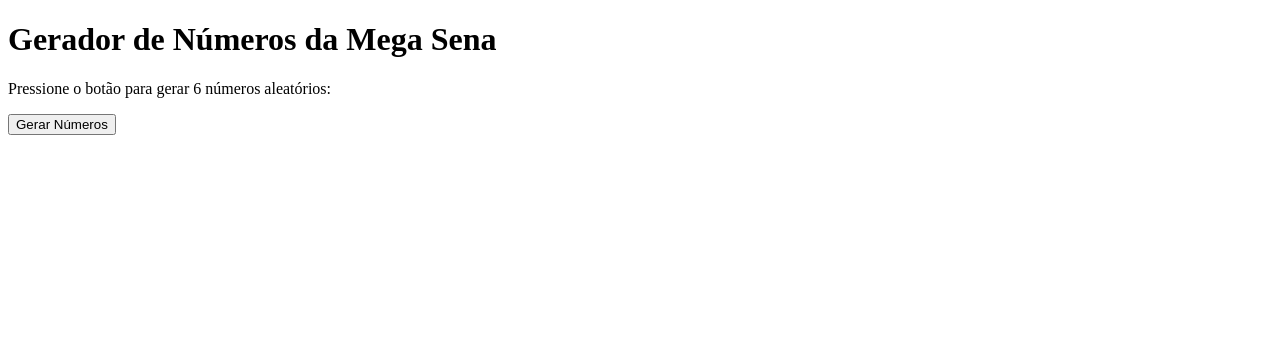
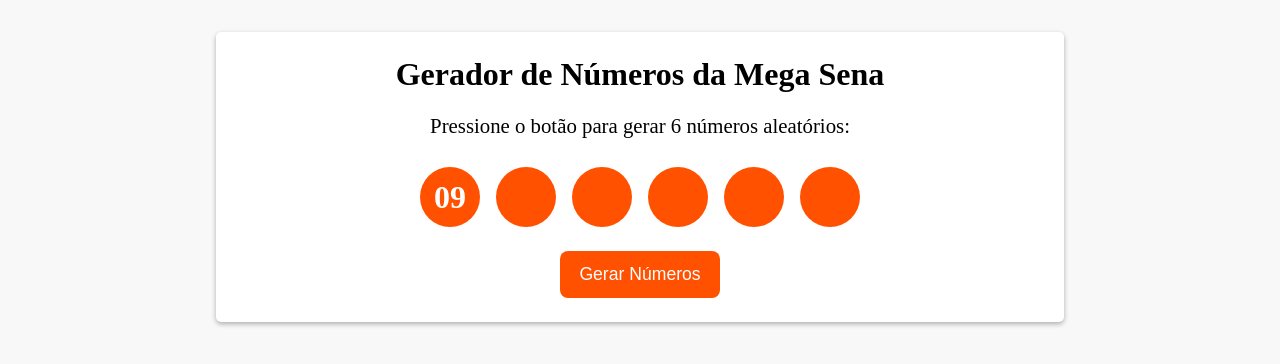
Before and after one commit to danizelrocha/GeradorNumerico, a plain HTML site: page index.html in a window 1280 px wide. Drawn offline with Linux system fonts and the light colour scheme.

Commit message:
css finalizado

```diff
--- a/index.html
+++ b/index.html
@@ -4,7 +4,7 @@
     <meta charset="UTF-8" />
     <meta name="viewport" content="width=device-width, initial-scale=1.0" />
     <title>Gerador de Números da Mega Sena</title>
-    <link rel="stylesheet" href="style.css" />
+    <link rel="stylesheet" href="styles.css" />
     <script src="index.js" defer></script>
   </head>
   <body>
@@ -12,7 +12,7 @@
       <h1>Gerador de Números da Mega Sena</h1>
       <p>Pressione o botão para gerar 6 números aleatórios:</p>
       <div id="numbers">
-        <span class="number"></span>
+        <span class="number">09</span>
         <span class="number"></span>
         <span class="number"></span>
         <span class="number"></span>
--- a/styles.css
+++ b/styles.css
@@ -1,9 +1,9 @@
-body{
+body {
     font-size: Arial;
     background-color: #f8f8f8;
 }
 
-.container{
+.container {
     max-width: 800px;
     margin: 2rem auto;
     padding: 1.5rem;
@@ -11,3 +11,53 @@ body{
     border-radius: 5px;
     box-shadow: 0 2px 5px rgba(0, 0, 0, 0.3);
 }
+
+h1 {
+    margin-top: 0;
+    font-size: 2rem;
+    text-align: center;
+}
+
+p {
+    margin-bottom: 1.8rem;
+    font-size: 1.3rem;
+    text-align: center;
+}
+
+#numbers {
+    display: flex;
+    gap: 1rem;
+    justify-content: center;
+    align-items: center;
+    margin-bottom: 1.5rem;
+}
+
+.number {
+    width: 60px;
+    height: 60px;
+    border-radius: 50%;
+    background-color: #ff5100;
+    text-align: center;   /* alinha os números */
+    line-height: 60px;    /* centraliza os números */
+    color: #fff;
+    font-size: 2rem;
+    font-weight: bold;
+}
+
+button{
+    display: block;
+    margin: 0 auto;
+    padding: 0.8rem 1.2rem;
+    font-size: 1.1rem;
+    color: #fff;
+    background-color: #ff5100;
+    border: none;
+    border-radius: 8px;
+    cursor: pointer;
+    transition: 0.4s;
+}
+
+button:hover{
+    background-color: #e4510d;
+    color: rgb(10, 235, 10);
+}
```
